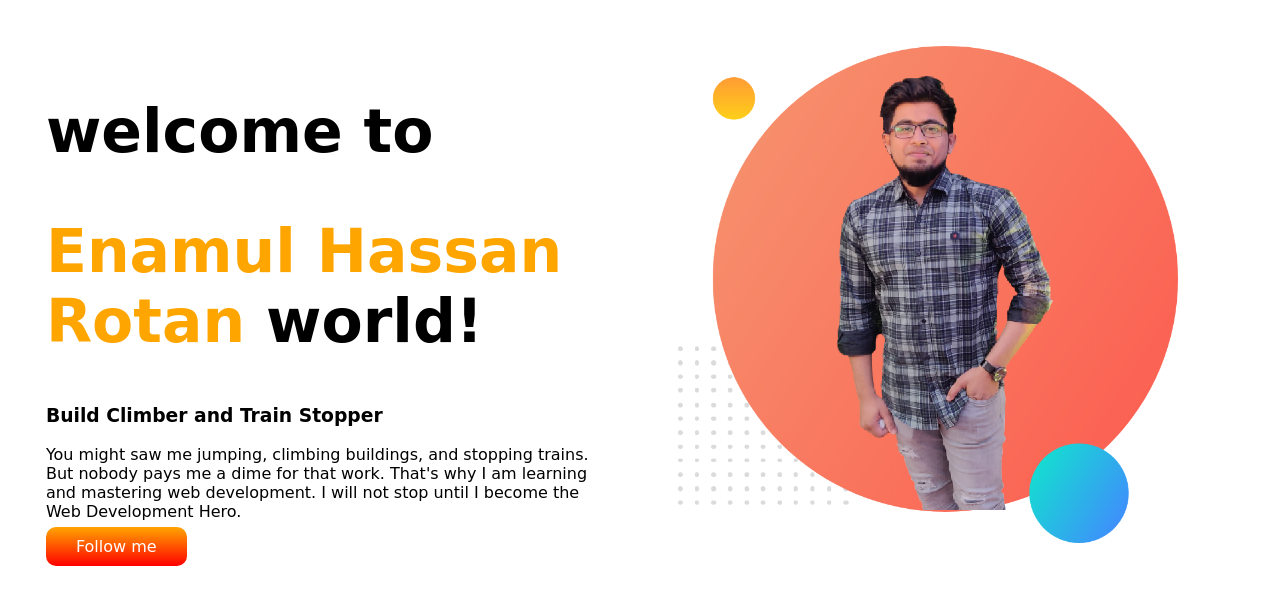
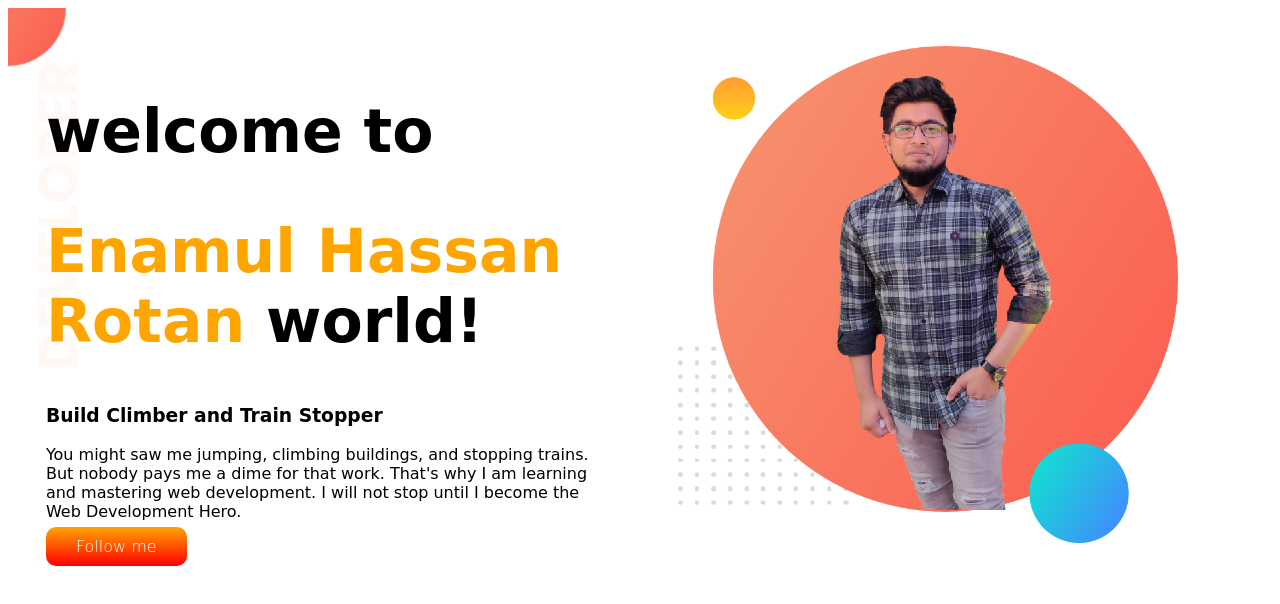
Before and after one commit to enamulhassanrotan/personal-portfolio, a plain HTML site: page index.html in a window 1280 px wide. Drawn offline with Linux system fonts and the light colour scheme; a web font is replaced by a local one.

Commit message:
1st section done

```diff
--- a/index.html
+++ b/index.html
@@ -13,7 +13,7 @@
 </head>
 
 <body>
-    <section>
+    <section class="background-img">
         <div class="div-class">
             <h1>welcome to</h1>
             <h1><span id="name">Enamul Hassan Rotan</span> world!</h1>
--- a/style.css
+++ b/style.css
@@ -29,6 +29,11 @@ section {
     background-image: linear-gradient(ORANGE, red);
     padding: 10px 30px;
     border-radius: 10px;
-
+    font-weight: 200;
 
 }
+
+.background-img {
+    background-image: url(images/top-banner.png);
+    background-repeat: no-repeat;
+}
```
